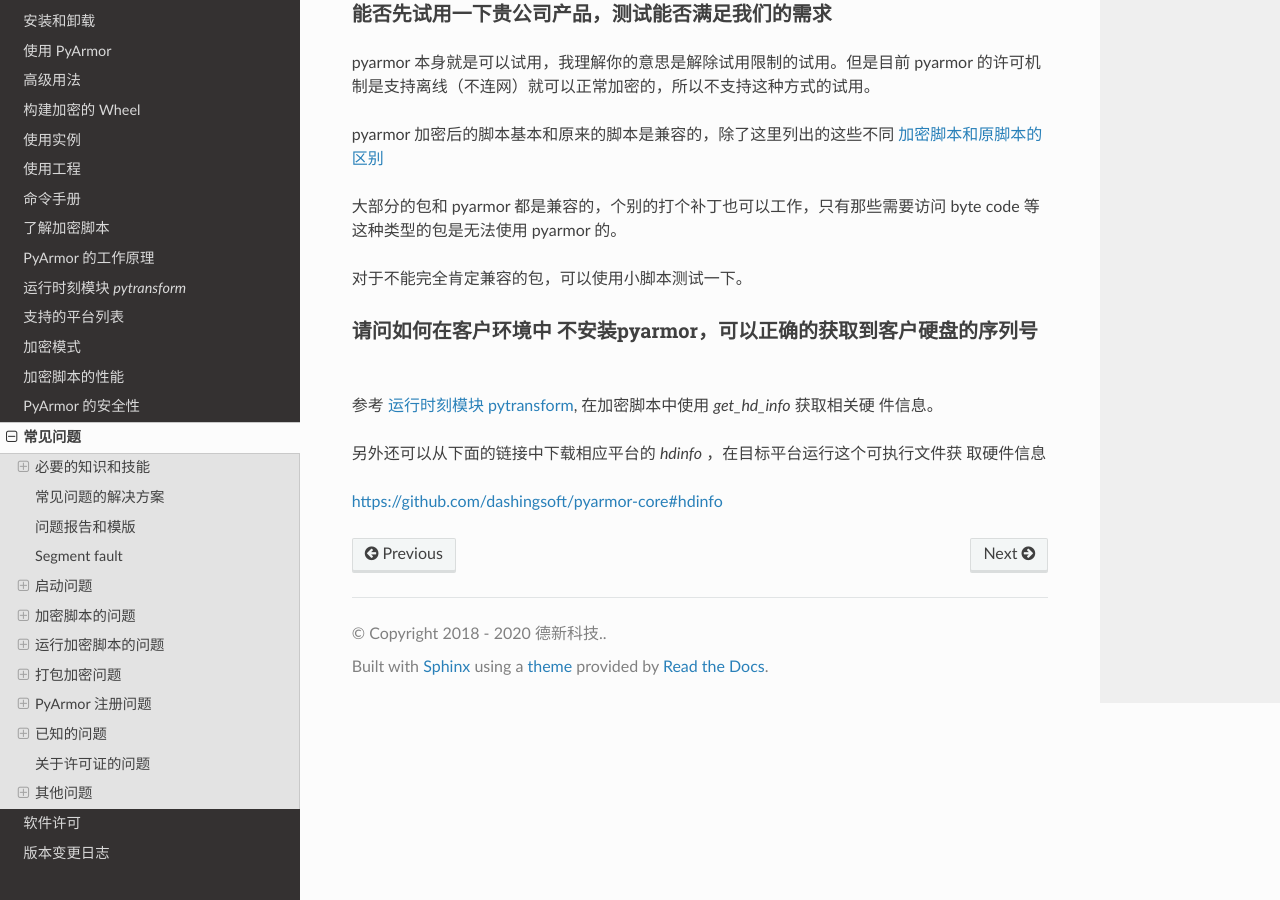
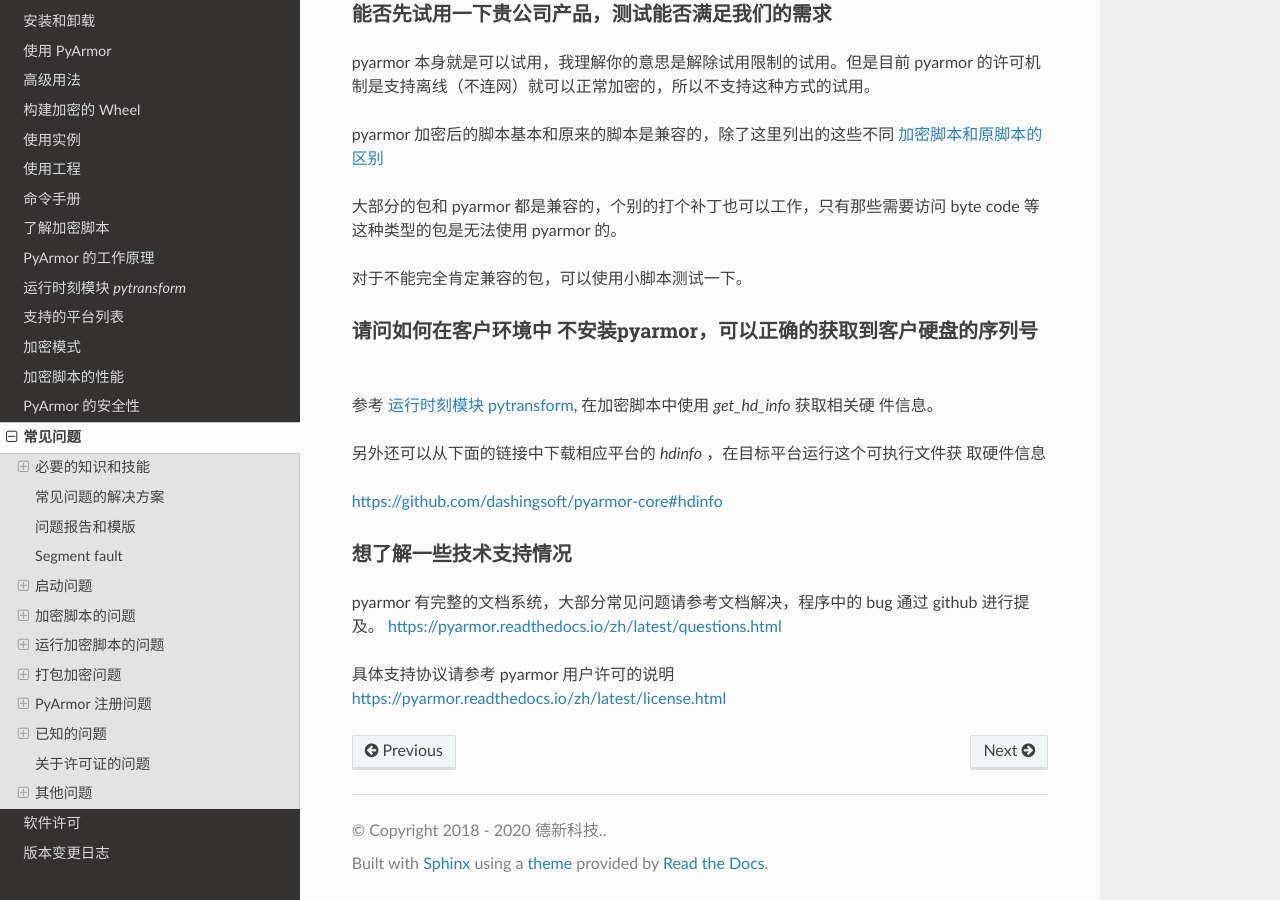
Before and after one commit to dashingsoft/pyarmor-docs-zh, a Sphinx documentation site: the page built from docs/questions.rst, in a window 1280 px wide and 900 px high, scrolled down 19596 px. Built offline with Sphinx 7.4.7 and the Read the Docs theme 2.0.0, drawn with Linux system fonts in a browser that asks for light colours.

Commit message:
Answer about technical support

```diff
--- a/docs/questions.rst
+++ b/docs/questions.rst
@@ -919,4 +919,13 @@
 
 https://github.com/dashingsoft/pyarmor-core#hdinfo
 
+想了解一些技术支持情况
+~~~~~~~~~~~~~~~~~~~~~~
+pyarmor 有完整的文档系统，大部分常见问题请参考文档解决，程序中的 bug 通过 github 进行提及。
+https://pyarmor.readthedocs.io/zh/latest/questions.html
+
+具体支持协议请参考 pyarmor 用户许可的说明
+https://pyarmor.readthedocs.io/zh/latest/license.html
+
+
 .. include:: _common_definitions.txt
```
